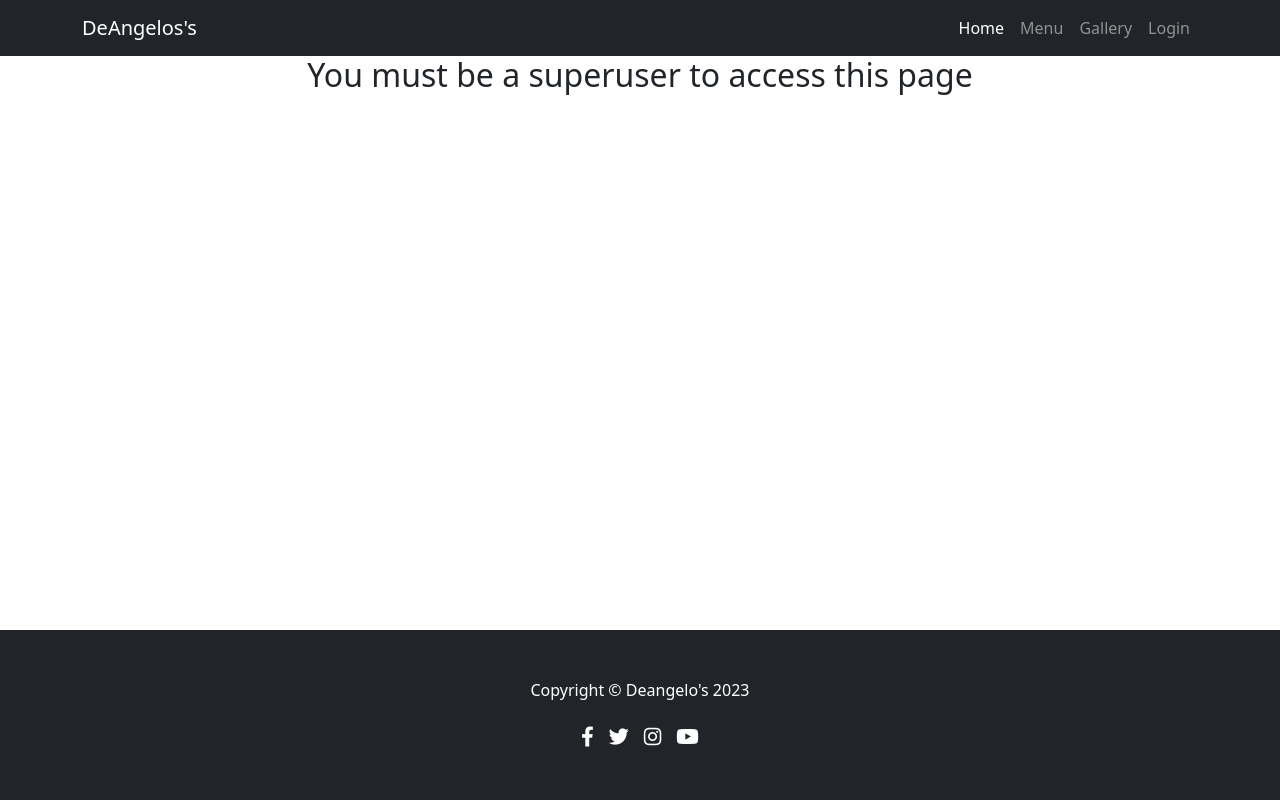
After one commit to PajoHack/Booking-System-PP4, a Django app: page /adminapp/not_superuser/ in a window 1280 px wide. The commit adds this page. Run offline with Django 3.2, Linux system fonts and the light colour scheme; some libraries are stand-ins or nearby versions.

Commit message:
Add decorator to adminapp views to ensure only superusers can access admin urls

```diff
--- /dev/null
+++ b/adminapp/templates/adminapp/not_superuser.html
@@ -0,0 +1,9 @@
+{% extends 'base.html' %}
+{% load static %}
+{% block content %}
+    <h2>You must be a superuser to access this page</h2>
+{% endblock %}
+
+{% block css %}
+    <link rel="stylesheet" href="{% static 'css/new_styles.css' %}">
+{% endblock %}
--- a/adminapp/urls.py
+++ b/adminapp/urls.py
@@ -20,4 +20,6 @@ urlpatterns = [
     path('bookings/new/', views.booking_new, name='booking_new'),
     path('bookings/<int:pk>/edit/', views.booking_edit, name='booking_edit'),
     path('bookings/<int:pk>/delete/', views.booking_delete, name='booking_delete'),
+
+    path('not_superuser/', views.not_superuser, name='not_superuser'),
 ]
--- a/adminapp/views.py
+++ b/adminapp/views.py
@@ -2,23 +2,38 @@ from django.shortcuts import render, get_object_or_404, redirect
 from django.http import HttpResponse
 from bookings.models import MenuItem, Table, Booking
 from .forms import MenuItemForm, TableForm, BookingForm
-
+from django.contrib.auth.decorators import user_passes_test, login_required
 
 
 def index(request):
     return HttpResponse("Hello, world. You're at the adminapp index.")
 
 
+def superuser_check(user):
+    return user.is_superuser
+
+
+@login_required
+@user_passes_test(lambda u: u.is_superuser, login_url='adminapp:not_superuser')
 def admin_home(request):
     return render(request, 'adminapp/admin_home.html')
 
+
+def not_superuser(request):
+    return render(request, 'adminapp/not_superuser.html')
+
+
 # menu views
 
+@login_required
+@user_passes_test(lambda u: u.is_superuser, login_url='adminapp:not_superuser')
 def menu_list(request):
     menu_items = MenuItem.objects.all()
     return render(request, 'adminapp/menu_list.html', {'menu_items': menu_items})
 
 
+@login_required
+@user_passes_test(lambda u: u.is_superuser, login_url='adminapp:not_superuser')
 def menu_new(request):
     if request.method == "POST":
         form = MenuItemForm(request.POST, request.FILES)
@@ -30,6 +45,8 @@ def menu_new(request):
     return render(request, 'adminapp/menu_form.html', {'form': form})
 
 
+@login_required
+@user_passes_test(lambda u: u.is_superuser, login_url='adminapp:not_superuser')
 def menu_edit(request, pk):
     menu_item = get_object_or_404(MenuItem, pk=pk)
     if request.method == "POST":
@@ -42,6 +59,8 @@ def menu_edit(request, pk):
     return render(request, 'adminapp/menu_edit.html', {'form': form, 'menu_item': menu_item})
 
 
+@login_required
+@user_passes_test(lambda u: u.is_superuser, login_url='adminapp:not_superuser')
 def menu_delete(request, pk):
     menu_item = get_object_or_404(MenuItem, pk=pk)
     if request.method == "POST":
@@ -53,11 +72,15 @@ def menu_delete(request, pk):
 # table views
 
 # list of tables
+@login_required
+@user_passes_test(lambda u: u.is_superuser, login_url='adminapp:not_superuser')
 def table_list(request):
     tables = Table.objects.all()
     return render(request, 'adminapp/table_list.html', {'tables': tables})
 
 # new table
+@login_required
+@user_passes_test(lambda u: u.is_superuser, login_url='adminapp:not_superuser')
 def table_new(request):
     if request.method == "POST":
         form = TableForm(request.POST)
@@ -70,6 +93,8 @@ def table_new(request):
 
 
 # delete table
+@login_required
+@user_passes_test(lambda u: u.is_superuser, login_url='adminapp:not_superuser')
 def table_delete(request, pk):
     table = get_object_or_404(Table, pk=pk)
     if request.method == "POST":
@@ -79,6 +104,8 @@ def table_delete(request, pk):
 
 
 # edit table
+@login_required
+@user_passes_test(lambda u: u.is_superuser, login_url='adminapp:not_superuser')
 def table_edit(request, pk):
     table = get_object_or_404(Table, pk=pk)
 
@@ -96,11 +123,15 @@ def table_edit(request, pk):
 # booking views
 
 # list of bookings
+@login_required
+@user_passes_test(lambda u: u.is_superuser, login_url='adminapp:not_superuser')
 def booking_list(request):
     bookings = Booking.objects.all()
     return render(request, 'adminapp/booking_list.html', {'bookings': bookings})
 
 # new booking
+@login_required
+@user_passes_test(lambda u: u.is_superuser, login_url='adminapp:not_superuser')
 def booking_new(request):
     if request.method == "POST":
         form = BookingForm(request.POST)
@@ -114,6 +145,8 @@ def booking_new(request):
     return render(request, 'adminapp/booking_form.html', {'form': form, 'form_type': 'New'})
 
 # edit booking
+@login_required
+@user_passes_test(lambda u: u.is_superuser, login_url='adminapp:not_superuser')
 def booking_edit(request, pk):
     booking = get_object_or_404(Booking, pk=pk)
     if request.method == "POST":
@@ -126,6 +159,8 @@ def booking_edit(request, pk):
     return render(request, 'adminapp/booking_form.html', {'form': form, 'form_type': 'Edit'})
 
 # delete booking
+@login_required
+@user_passes_test(lambda u: u.is_superuser, login_url='adminapp:not_superuser')
 def booking_delete(request, pk):
     booking = get_object_or_404(Booking, pk=pk)
     if request.method == 'POST':
--- a/deangelos/settings.py
+++ b/deangelos/settings.py
@@ -22,6 +22,7 @@ CLOUDINARY_STORAGE = {
     'API_SECRET': os.getenv('CLOUDINARY_API_SECRET')
 }
 
+LOGIN_URL = 'login'
 
 # Build paths inside the project like this: BASE_DIR / 'subdir'.
 BASE_DIR = Path(__file__).resolve().parent.parent
--- a/static/css/new_styles.css
+++ b/static/css/new_styles.css
@@ -4,29 +4,24 @@ body {
     display: flex;
     min-height: 100vh;
     flex-direction: column;
-  }
+}
 
-  .content {
+.content {
     flex: 1;
     display: flex;
     justify-content: center;
     padding-bottom: 2rem;
-  }
+}
 
-  footer {
-    height: 3rem;
-  }
+.footer {
+    /* height: 3rem; */
+    margin-top: auto;
+}
 
   /* reservation form rules */
 
-  /* .center-div {
-    margin-top: 2rem;
-    width: 50%;
-    padding: 20px;
-    box-shadow: 0 4px 8px 0 rgba(0,0,0,0.2), 0 6px 20px 0 rgba(0,0,0,0.19);
-  } */
 
-  .center-div {
+.center-div {
     margin-top: 2rem;
     padding: 20px;
     box-shadow: 0 4px 8px 0 rgba(0,0,0,0.2), 0 6px 20px 0 rgba(0,0,0,0.19);
--- a/templates/base.html
+++ b/templates/base.html
@@ -47,7 +47,7 @@
         </main>
 
 <!-- Footer-->
-<footer class="py-5 bg-dark">
+<footer class="py-5 bg-dark footer">
     <div class="container">
         <p class="m-0 text-center text-white">Copyright &copy; Deangelo's 2023</p>
         <div class="social-media">
```
Also changed, not shown: bookings/views.py (+5 -4 lines).
